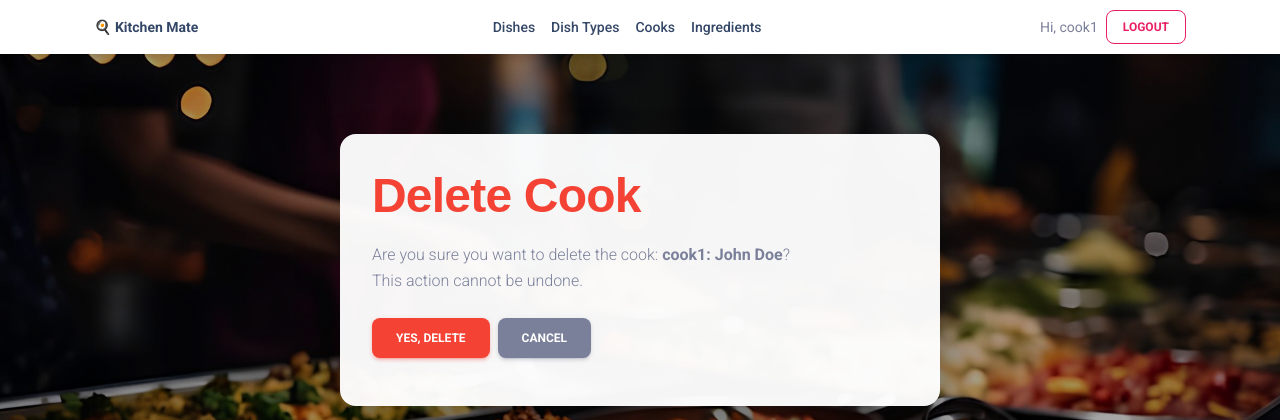
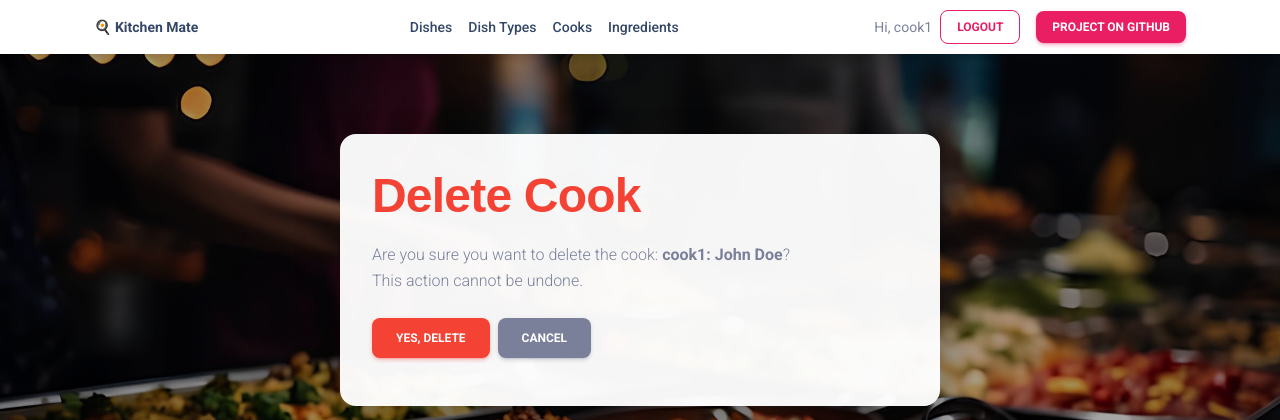
Before and after one commit to StrawHato/kitchen-mate, a Django app: page /kitchen/cooks/1/delete/ in a window 1280 px wide. Shown: the top 420 px of the page. Run offline with Django 5.2, Linux system fonts and the light colour scheme; a user stored in the database is signed in; data comes from the database, SQL or seed files in the repository; some libraries are stand-ins or nearby versions.

Commit message:
Add GitHub project link to navbar

```diff
--- a/templates/includes/navbar.html
+++ b/templates/includes/navbar.html
@@ -36,12 +36,12 @@
         </li>
       </ul>
 
-      <ul class="navbar-nav">
+      <ul class="navbar-nav align-items-center">
         {% if user.is_authenticated %}
           <li class="nav-item d-flex align-items-center me-2">
-            <span class="text-sm text-muted">
-              Hi, {{ user.username }}
-            </span>
+      <span class="text-sm text-muted">
+        Hi, {{ user.username }}
+      </span>
           </li>
 
           <li class="nav-item">
@@ -53,13 +53,22 @@
             </form>
           </li>
         {% else %}
-
           <li class="nav-item">
             <a href="{% url 'login' %}" class="btn btn-primary btn-sm mb-0">
               Login
             </a>
           </li>
         {% endif %}
+
+        <li class="nav-item ms-3">
+          <a href="https://github.com/StrawHato/kitchen-mate"
+             target="_blank"
+             rel="noopener noreferrer"
+             class="btn btn-primary btn-sm mb-0">
+            Project on GitHub
+          </a>
+        </li>
+
       </ul>
     </div>
 
```
